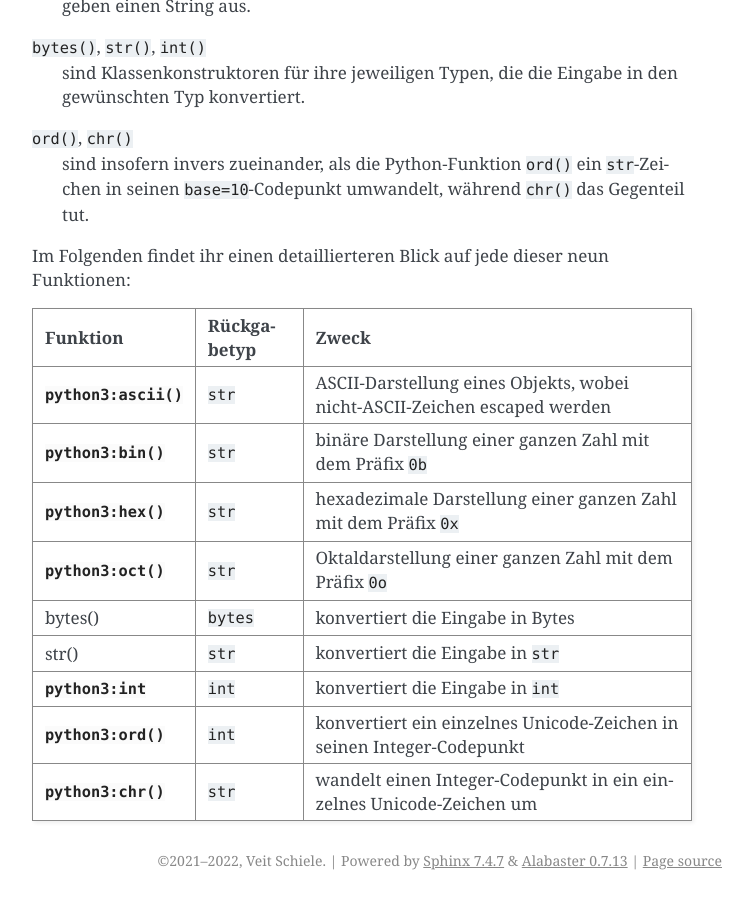
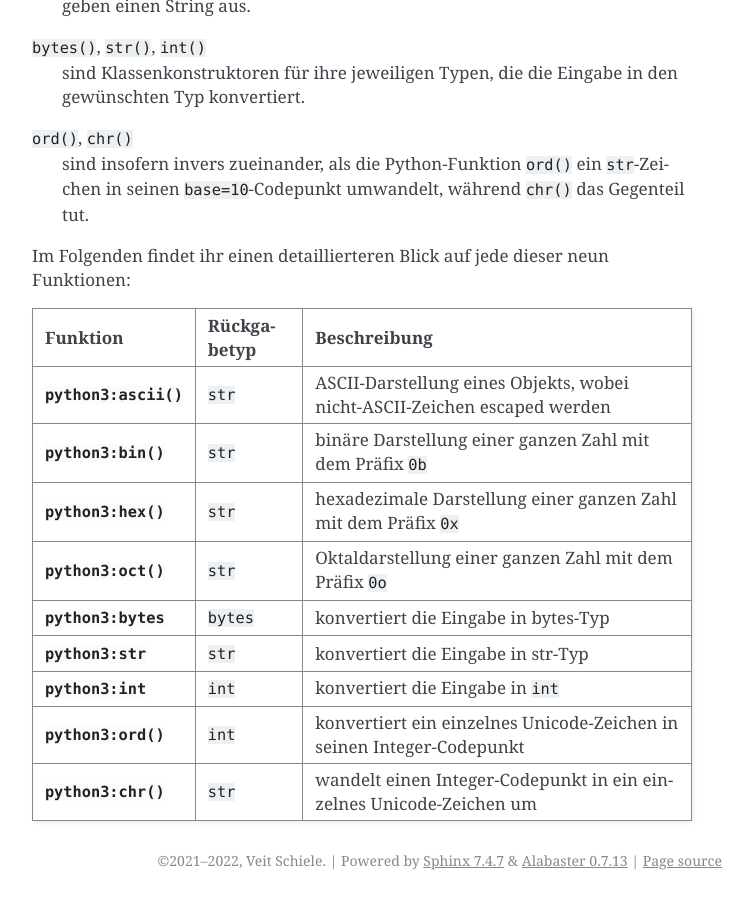
Before and after one commit to veit/python-basics-tutorial-de, a Sphinx documentation site: the page built from docs/appendix/encodings.rst, in a window 1280 px wide and 900 px high, scrolled down 3423 px. Shown: the whole window, without its empty margins (388-1141 px from the left). Built offline with Sphinx 7.4.7, drawn with Linux system fonts in a browser that asks for light colours; pages that are not in the unit, such as notebooks, are missing from menus.

Commit message:
:memo: Update built-in Python encoding functions

```diff
--- a/docs/appendix/encodings.rst
+++ b/docs/appendix/encodings.rst
@@ -175,7 +175,7 @@ Im Folgenden findet ihr einen detaillierteren Blick auf jede dieser neun
 Funktionen:
 
 +-----------------------+---------------+---------------------------------------+
-| Funktion              | Rückgabetyp   | Zweck                                 |
+| Funktion              | Rückgabetyp   | Beschreibung                          |
 +=======================+===============+=======================================+
 | :func:`python3:ascii` | ``str``       | ASCII-Darstellung eines Objekts, wobei|
 |                       |               | nicht-ASCII-Zeichen escaped werden    |
@@ -189,11 +189,11 @@ Funktionen:
 | :func:`python3:oct`   | ``str``       | Oktaldarstellung einer ganzen Zahl    |
 |                       |               | mit dem Präfix ``0o``                 |
 +-----------------------+---------------+---------------------------------------+
-| :ref:`bytes()         | ``bytes``     | konvertiert die Eingabe in Bytes      |
-| <python3:func-bytes>` |               |                                       |
+| :class:`python3:bytes`| ``bytes``     | konvertiert die Eingabe in            |
+|                       |               | :ref:`bytes-Typ <python3:typebytes>`  |
 +-----------------------+---------------+---------------------------------------+
-| :ref:`str()           | ``str``       | konvertiert die Eingabe in ``str``    |
-| <python3:func-str>`   |               |                                       |
+| :class:`python3:str`  | ``str``       | konvertiert die Eingabe in            |
+|                       |               | :ref:`str-Typ <python3:textseq>`      |
 +-----------------------+---------------+---------------------------------------+
 | :class:`python3:int`  | ``int``       | konvertiert die Eingabe in ``int``    |
 +-----------------------+---------------+---------------------------------------+
```
